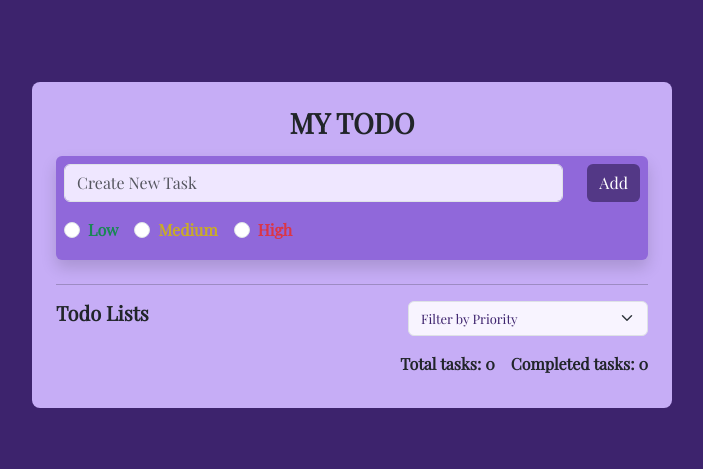
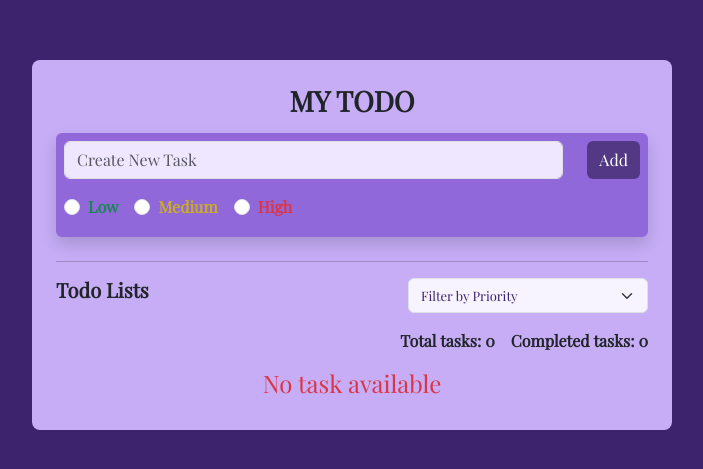
Before and after one commit to afsumeem/my-todo-app, a Next.js app: page /Todo in a window 1280 px wide. Shown: the part 155-624 px from the top of the page, without its empty margins (288-991 px from the left). Built offline with nearby package versions, Linux system fonts and the light colour scheme.

Commit message:
organize todo container code

```diff
--- a/src/components/TodoForm.js
+++ b/src/components/TodoForm.js
@@ -10,7 +10,7 @@ const TodoForm = () => {
   const dispatch = useDispatch();
   const tasks = useSelector((state) => state.task.tasks);
 
-  //
+  //handle form submit for add task
 
   const handleFormSubmit = (event) => {
     event.preventDefault();
@@ -19,11 +19,12 @@ const TodoForm = () => {
       dispatch(
         addTask({ title: value, priority: priority, isCompleted: false })
       );
-      //
 
       setValue("");
       setPriority("");
     }
+
+    // local storage functionality
     const savedTasks = JSON.parse(localStorage.getItem("tasks"));
 
     const updatedTasks = savedTasks
@@ -33,22 +34,9 @@ const TodoForm = () => {
         ]
       : [{ title: value, priority: priority, isCompleted: false }];
 
-    // Update local storage with the updated tasks array
+    // Update local storage
     localStorage.setItem("tasks", JSON.stringify(updatedTasks));
   };
-
-  //
-  //
-  useEffect(() => {
-    const savedTasks = JSON.parse(localStorage.getItem("tasks"));
-    // console.log(savedTasks);
-    if (savedTasks) {
-      setValue(savedTasks[0]?.title);
-      setPriority(savedTasks[0]?.priority);
-    }
-  }, []);
-
-  //
 
   return (
     <div
@@ -57,7 +45,8 @@ const TodoForm = () => {
     >
       <Form onSubmit={handleFormSubmit}>
         <Form.Group className="mb-3" controlId="formBasicEmail">
-          {/* <Form.Label>Create New Task</Form.Label> */}
+          {/* add task form */}
+
           <div className="d-flex gap-4">
             <Form.Control
               type="text"
@@ -66,13 +55,18 @@ const TodoForm = () => {
               onChange={(event) => setValue(event.target.value)}
               style={{ backgroundColor: "#efe7ff" }}
             />
+
+            {/* add task button */}
             <Button className={styles.addTaskBtn} type="submit">
               Add
             </Button>
           </div>
         </Form.Group>
 
+        {/*  priority options*/}
+
         <div className="mb-2">
+          {/* low */}
           <Form.Check
             className={`${styles.low} text-success fw-bold`}
             inline
@@ -83,9 +77,10 @@ const TodoForm = () => {
             checked={priority === "low"}
             onChange={() => setPriority("low")}
           />
+
+          {/* medium */}
           <Form.Check
             className={`${styles.medium} fw-bold`}
-            //   className="medium"
             inline
             label="Medium"
             name="group1"
@@ -94,6 +89,8 @@ const TodoForm = () => {
             checked={priority === "medium"}
             onChange={() => setPriority("medium")}
           />
+
+          {/* high */}
           <Form.Check
             className={`${styles.high} text-danger fw-bold`}
             inline
--- a/src/components/TodoLists.js
+++ b/src/components/TodoLists.js
@@ -1,4 +1,5 @@
 import {
+  addTask,
   deleteTask,
   editTask,
   toggleTaskCompletion,
@@ -15,8 +16,14 @@ import { LuCheckCheck } from "react-icons/lu";
 //to do list component start
 
 const TodoLists = () => {
+  //
+
   const dispatch = useDispatch();
-
+  const [editTaskId, setEditTaskId] = useState(null);
+  const [value, setValue] = useState("");
+  const [priority, setPriority] = useState("");
+  const [selectPriority, setSelectPriority] = useState("");
+  const [currentPage, setCurrentPage] = useState(1);
   const tasks = useSelector((state) => state.task.tasks);
 
   //task complete toggle button
@@ -25,7 +32,6 @@ const TodoLists = () => {
   };
 
   //edit task
-  const [editTaskId, setEditTaskId] = useState(null);
 
   const handleEditClick = (taskId) => {
     setEditTaskId(taskId);
@@ -34,14 +40,15 @@ const TodoLists = () => {
     setPriority(selectedTask.priority);
   };
 
+  // handle cancel edit
+
   const handleCancelEdit = () => {
     setEditTaskId(null);
     setValue("");
     setPriority("");
   };
 
-  const [value, setValue] = useState("");
-  const [priority, setPriority] = useState("");
+  // update task functionality
 
   const handleFormSubmit = (event) => {
     event.preventDefault();
@@ -53,25 +60,16 @@ const TodoLists = () => {
 
   //filter by priority
 
-  const [selectPriority, setSelectPriority] = useState("");
-
   const handlePriority = (event) => {
     setSelectPriority(event.target.value);
   };
-
-  // const filteredTask = selectPriority
-  //   ? tasks.filter((task) => task.priority === selectPriority)
-  //   : tasks;
-
-  //     const filteredTask = selectPriority === "all"
-  //   ? tasks
-  //   : tasks.filter((task) => task.priority === selectPriority);
 
   //delete task
   const handleDeleteTask = (taskId) => {
     dispatch(deleteTask(taskId));
   };
 
+  // get individual priority color for card design
   const getPriorityColor = (priority) => {
     switch (priority) {
       case "low":
@@ -94,11 +92,9 @@ const TodoLists = () => {
   }, [tasks]);
   //
 
-  //pagination
+  //pagination functionality
 
-  const [currentPage, setCurrentPage] = useState(1);
   const tasksPerPage = 2;
-
   const indexOfLastTask = currentPage * tasksPerPage;
   const indexOfFirstTask = indexOfLastTask - tasksPerPage;
 
@@ -119,9 +115,13 @@ const TodoLists = () => {
     );
   }
 
-  let filteredByPriority = selectPriority
+  // priority filter
+
+  const filteredByPriority = selectPriority
     ? tasks.filter((task) => task.priority === selectPriority)
     : tasks;
+
+  //
 
   const currentTasks = filteredByPriority.slice(
     indexOfFirstTask,
@@ -136,13 +136,15 @@ const TodoLists = () => {
 
       <div className="d-flex  justify-content-between ">
         <h5 className=" fw-bold">Todo Lists</h5>
+
+        {/* priority filter options */}
+
         <Form.Select
           aria-label="Default select example"
           onChange={handlePriority}
           className={styles.todoListFilterInput}
         >
           <option value="all">Filter by Priority</option>
-
           <option value="low">Low</option>
           <option value="medium">Medium</option>
           <option value="high">High</option>
@@ -150,18 +152,28 @@ const TodoLists = () => {
 
         {/*  */}
       </div>
+
+      {/* display all task and completed task */}
+
       <div className="justify-content-end d-flex gap-3 my-3">
         <p className="m-0 fw-bold">Total tasks: {tasks.length}</p>
         <p className="m-0 fw-bold">Completed tasks: {completedTasks.length}</p>
       </div>
 
+      {currentTasks.length === 0 ? (
+        <>
+          <h4 className="text-danger text-center my-3">No task available</h4>
+        </>
+      ) : (
+        <>
+          {/* display all tasks */}
           {currentTasks.map((task) => (
             <div
               key={task.id}
               style={{ border: `2px solid ${getPriorityColor(task.priority)}` }}
               className="m-2 p-2 rounded-3 shadow bg-light"
             >
-          <div className="d-flex justify-content-between align-items-center">
+              <div className="d-flex justify-content-between align-items-center ">
                 <p className="m-0">
                   <span>{task.title}</span>
                 </p>
@@ -179,6 +191,7 @@ const TodoLists = () => {
                     {task.isCompleted ? <LuCheckCheck /> : "OnGoing.."}
                   </Button>
 
+                  {/* toggle edit button start */}
                   <Button
                     title="Edit task"
                     onClick={() => handleEditClick(task.id)}
@@ -198,6 +211,9 @@ const TodoLists = () => {
                   >
                     <ImCancelCircle />
                   </Button>
+                  {/* toggle edit button end */}
+
+                  {/* delete task btn */}
                   <Button
                     title="Delete Task task"
                     onClick={() => handleDeleteTask(task.id)}
@@ -208,7 +224,7 @@ const TodoLists = () => {
                 </div>
               </div>
 
-          {/*  */}
+              {/* update task form */}
               {editTaskId === task.id && (
                 <Form
                   onSubmit={handleFormSubmit}
@@ -231,6 +247,7 @@ const TodoLists = () => {
                   </Form.Group>
 
                   <div>
+                    {/* low priority */}
                     <Form.Check
                       className={`${styles.low} text-success fw-bold`}
                       inline
@@ -241,9 +258,10 @@ const TodoLists = () => {
                       checked={priority === "low"}
                       onChange={() => setPriority("low")}
                     />
+
+                    {/* medium priority */}
                     <Form.Check
                       className={`${styles.medium} fw-bold`}
-                  //   className="medium"
                       inline
                       label="Medium"
                       name="group1"
@@ -252,6 +270,8 @@ const TodoLists = () => {
                       checked={priority === "medium"}
                       onChange={() => setPriority("medium")}
                     />
+
+                    {/* high priority */}
                     <Form.Check
                       className={`${styles.high} text-danger fw-bold`}
                       inline
@@ -265,9 +285,14 @@ const TodoLists = () => {
                   </div>
                 </Form>
               )}
-          {/*  */}
+              {/* update task form end */}
             </div>
           ))}
+        </>
+      )}
+
+      {/* pagination */}
+
       <Pagination size="sm">{paginationItems}</Pagination>
     </div>
   );
--- a/src/pages/Todo.js
+++ b/src/pages/Todo.js
@@ -4,12 +4,12 @@ import TodoForm from "@/components/TodoForm";
 import TodoLists from "@/components/TodoLists";
 
 const TodoPage = () => {
-  //   const [tasks, setTasks] = useState({});
   return (
     <main
       className={`${styles.todoContainer} d-flex justify-content-center align-items-center`}
     >
       <div className={`${styles.heroSection} px-4 rounded-3`}>
+        {/* my todo container */}
         <h3 className="fw-bold text-center mt-4">MY TODO</h3>
         <div>
           <TodoForm />
--- a/src/styles/Todo.module.css
+++ b/src/styles/Todo.module.css
@@ -21,7 +21,5 @@
 }
 
 .heroSection {
-  /* width: 50%; */
-  /* height: 500px; */
   background-color: #cdb4fcf5;
 }
```
Also changed, not shown: src/pages/index.js (+13 -0 lines), src/redux/features/tasks/taskSlice.js (+7 -10 lines), 1 other file (tests, documents, lock files or other folders). Lines whose indentation alone changed are shown as unchanged.
